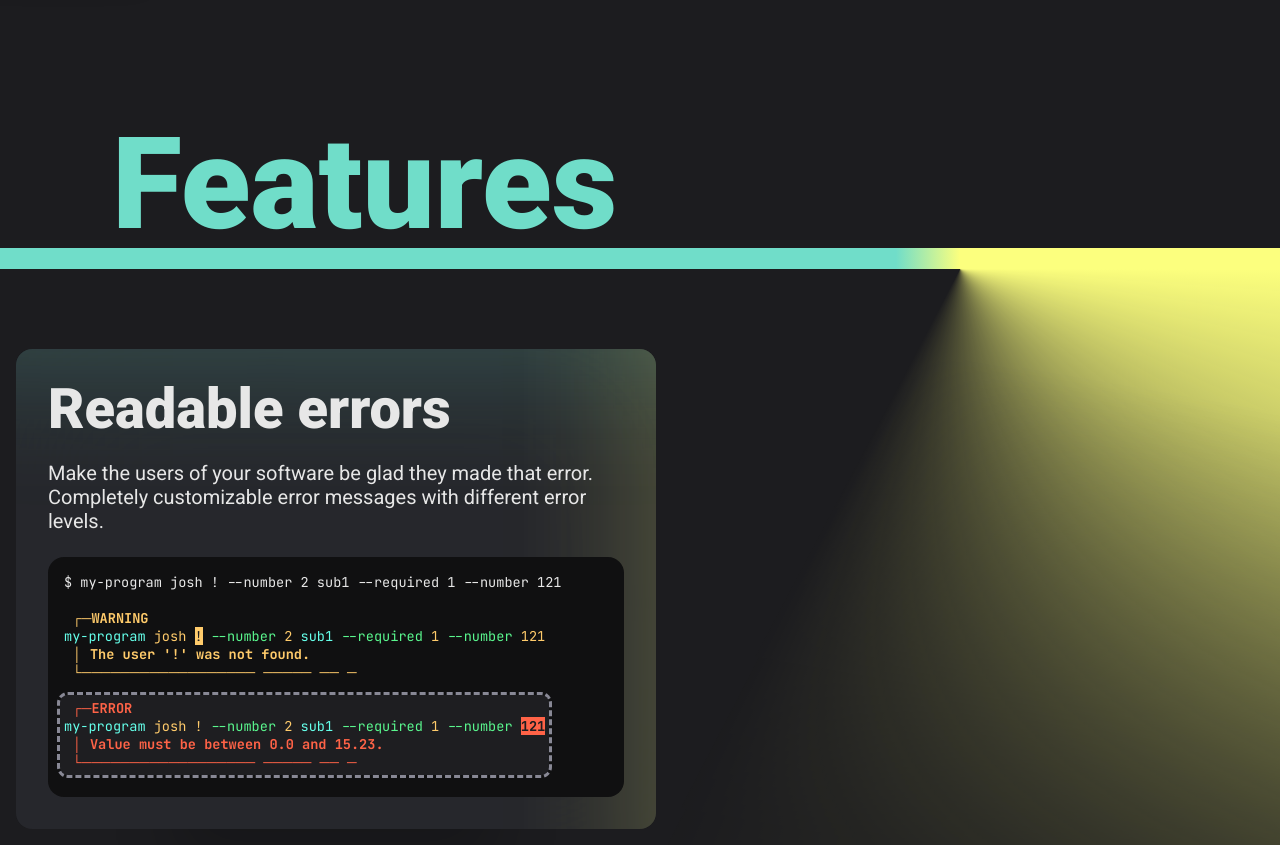
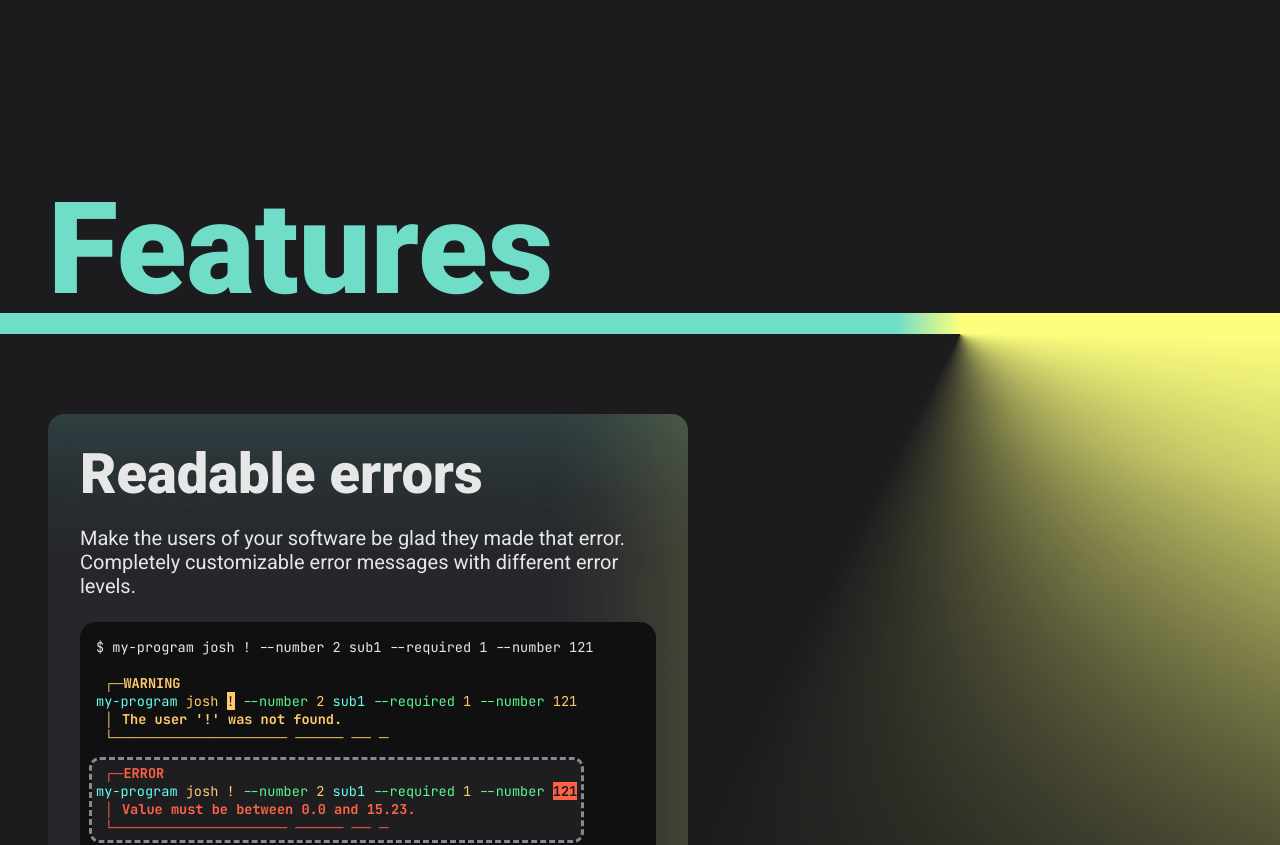
Before and after one commit to darvil82/lanat-web, a SvelteKit app: page / in a window 1280 px wide. Shown: the part 840-1685 px from the top of the page. Built offline with nearby package versions, Linux system fonts and the light colour scheme.

Commit message:
tweak some minor stuff

```diff
--- a/src/lib/components/KeepCentered.svelte
+++ b/src/lib/components/KeepCentered.svelte
@@ -16,19 +16,19 @@
 			minmax(var(--margin), 1fr)
 			minmax(200px, 1100px) minmax(var(--margin), 1fr);
 
-		@include if-mobile {
-			--margin: 2rem;
-		}
-
 		.content {
 			grid-column: 2;
 		}
 
 		&.bigger {
-			--margin: 1rem;
+			--margin: 3rem;
 			grid-template-columns:
 				minmax(var(--margin), 1fr)
 				minmax(200px, 1900px) minmax(var(--margin), 1fr);
+
+			@include if-tablet {
+				--margin: 1rem;
+			}
 		}
 	}
 </style>
--- a/src/routes/(components)/GetNow.svelte
+++ b/src/routes/(components)/GetNow.svelte
@@ -193,7 +193,6 @@
 		font-weight: 900;
 		text-align: center;
 		pointer-events: none;
-		text-wrap: nowrap;
 
 		&.animate {
 			transition: all 0.75s;
@@ -205,6 +204,7 @@
 
 		@include if-tablet {
 			position: fixed;
+			text-wrap: nowrap;
 
 			&.animate {
 				// we change this here so that if the window is resized, the title moves with it
--- a/src/routes/(components)/PrettyTitle.svelte
+++ b/src/routes/(components)/PrettyTitle.svelte
@@ -1,6 +1,12 @@
+<script>
+	import KeepCentered from "$lib/components/KeepCentered.svelte"
+</script>
+
 <div class="pretty-title">
-	<h1 class="title">Features</h1>
-	<div class="effects" />
+	<KeepCentered bigger>
+		<h1 class="title">Features</h1>
+	</KeepCentered>
+	<div class="effects"></div>
 </div>
 
 <style lang="scss">
@@ -51,6 +57,5 @@
 
 	.title {
 		color: var(--color-accent-1);
-		margin-left: min(7rem, 10vw);
 	}
 </style>
--- a/src/routes/(components)/getStarted/GetStarted.svelte
+++ b/src/routes/(components)/getStarted/GetStarted.svelte
@@ -33,11 +33,6 @@
 
 		@include if-tablet() {
 			padding-left: 0;
-		}
-
-		@media (min-width: 450px) and (max-width: 1540px) {
-			mix-blend-mode: difference;
-			--brightness: 1.15;
 		}
 	}
 
```
